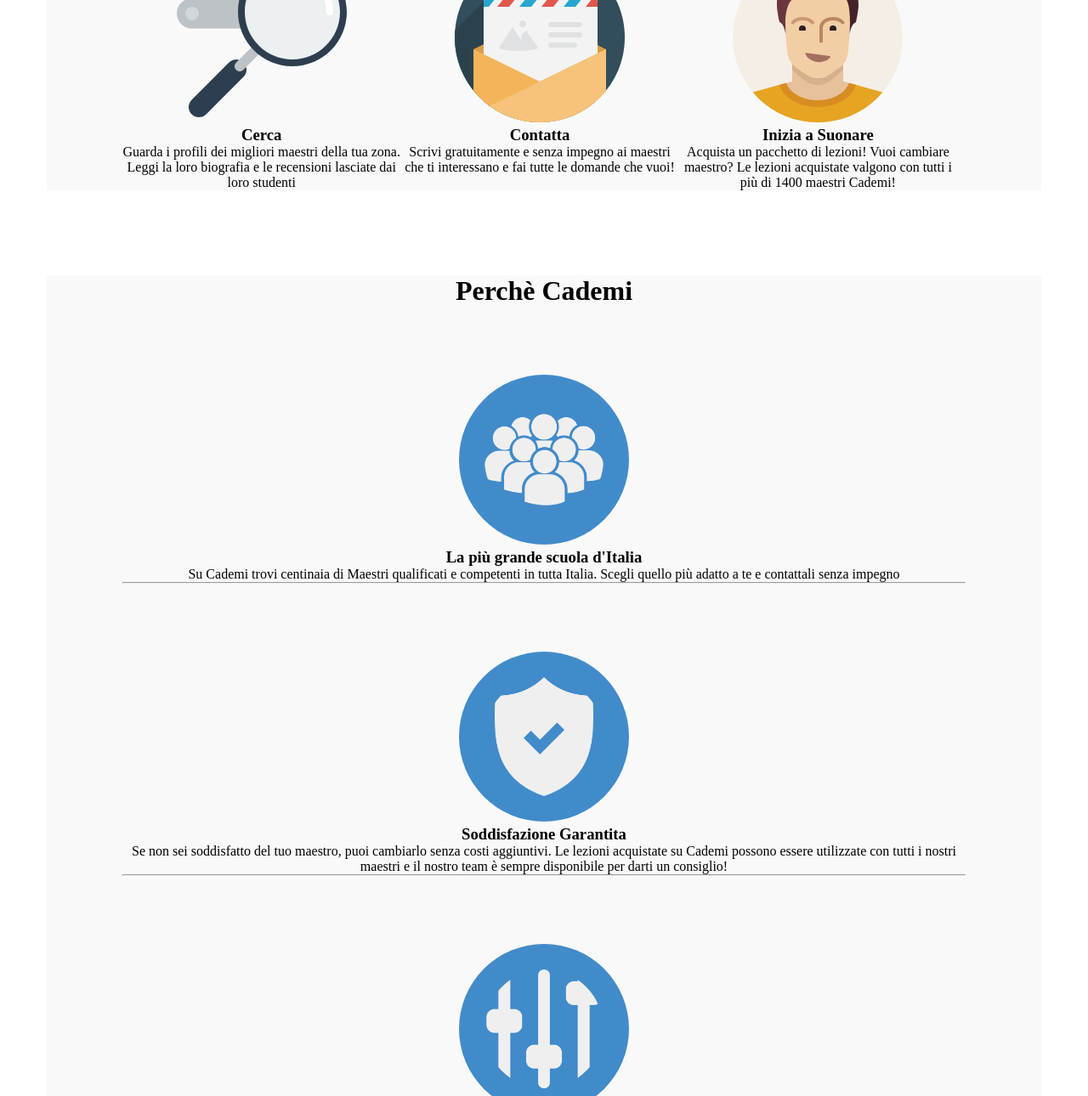
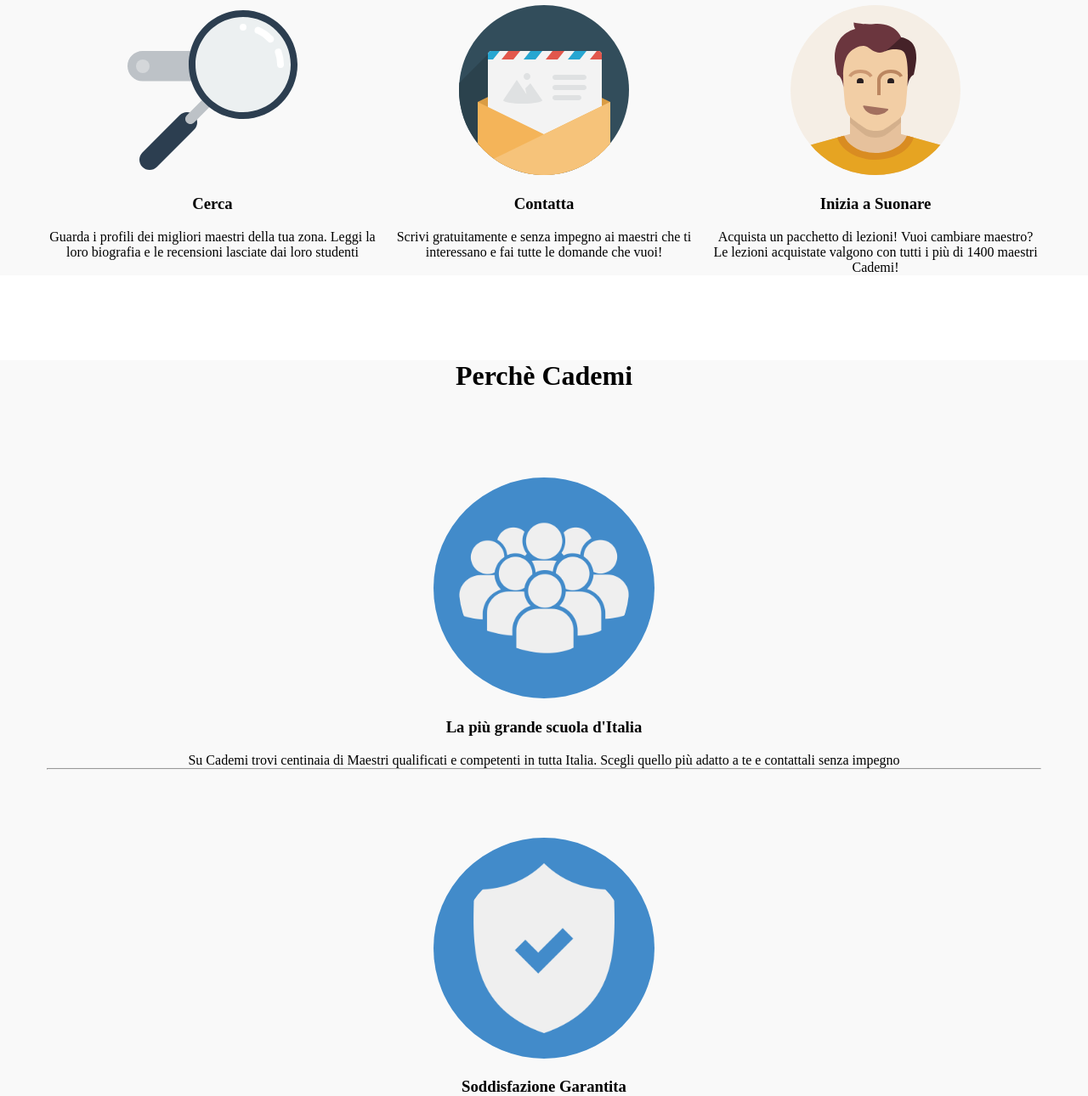
Before and after one commit to APPRENDISTA44/html-css-resp-wannabe-12bool, a plain HTML site: page index.html in a window 1280 px wide. Shown: the part 606-1896 px from the top of the page at 85% size. Drawn offline with Linux system fonts and the light colour scheme.

Commit message:
completamento parte dell'esercizio

```diff
--- a/css/style.css
+++ b/css/style.css
@@ -1,18 +1,11 @@
-.row {
-  width: 992px;
+.container {
   margin-left: auto;
   margin-right: auto;
   margin-top: 100px;
 }
 
 /* BLOCCO LEZIONI */
-#lezioni .row>.left,
-#lezioni .row>.right {
-  width: 50%;
-  float: left;
-}
-
-#lezioni .row img {
+#lezioni .container img {
   /* per centrare orizzontalmente */
   display: block;
   margin-right: auto;
@@ -24,12 +17,6 @@
 }
 
 /* BLOCCO STEPS */
-#steps .row>.left,
-#steps .row>.central,
-#steps .row>.right {
-  float: left;
-  width: 33%;
-}
 
 #steps {
   text-align: center;
@@ -40,27 +27,22 @@
   text-align: center;
 }
 
-#why .row>.first,
-#why .row>.second,
-#why .row>.third {
-  width: 100%;
+#why .container>.first,
+#why .container>.second,
+#why .container>.third {
   margin-top: 80px;
 }
 
-#why .row img {
+#why .container img {
   background-color: #428bca;
   border-radius: 50%;
   padding: 30px
 }
 
 /* COMMON */
-.row::after {
-  content: '';
-  display: table;
-  clear: both;
-}
 
-.container.grey {
+
+.box.grey {
   background-color: #f9f9f9;
 }
 
@@ -71,3 +53,12 @@
 .clear {
   clear: both;
 }
+h1{
+  margin: 21.44px 0;
+}
+h3{
+  margin: 18.72px 0;
+}
+#why .container img {
+  height: 260px;
+}
--- a/index.html
+++ b/index.html
@@ -8,15 +8,15 @@
     <title>Boolean aCademy</title>
   </head>
   <body>
-    <div id="lezioni" class="container">
-      <div class="row">
+    <div id="lezioni" class="box">
+      <div class="container">
         <h1>Lezioni dove vuoi tu</h1>
-        <div class="left">
+        <div class="left col-lg-6">
           <img src="img/icon/maps.png" alt="">
           <h3>A casa tua</h3>
           Scegli il tuo maestro preferito e prenota la prima lezione a casa tua, a casa del maestro o nel suo studio
         </div>
-        <div class="right">
+        <div class="right col-lg-6">
           <img src="img/icon/screen.png" alt="">
           <h3>Online</h3>
           Impara senza muoverti da casa! Scegli da una vastissima lista di maestri abilitati all'insegnamento online, senza doverti preoccupare di distanze e spostamenti
@@ -24,20 +24,20 @@
       </div>
     </div>
 
-    <div id="steps" class="container grey">
-      <div class="row">
+    <div id="steps" class="box grey">
+      <div class="container">
         <h1>Come Funziona</h1>
-        <div class="left">
+        <div class="left col-lg-4">
           <img src="img/search.svg" alt="">
           <h3>Cerca</h3>
           Guarda i profili dei migliori maestri della tua zona. Leggi la loro biografia e le recensioni lasciate dai loro studenti
         </div>
-        <div class="central">
+        <div class="central col-lg-4">
           <img src="img/letter.svg" alt="">
           <h3>Contatta</h3>
           Scrivi gratuitamente e senza impegno ai maestri che ti interessano e fai tutte le domande che vuoi!
         </div>
-        <div class="right">
+        <div class="right col-lg-4">
           <img src="img/male.svg" alt="">
           <h3>Inizia a Suonare</h3>
           Acquista un pacchetto di lezioni! Vuoi cambiare maestro? Le lezioni acquistate valgono con tutti i più di 1400 maestri Cademi!
@@ -45,22 +45,22 @@
       </div>
     </div>
 
-    <div id="why" class="container grey">
-      <div class="row">
+    <div id="why" class="box grey">
+      <div class="container">
         <h1>Perchè Cademi</h1>
-        <div class="first">
+        <div class="first col-lg-12">
           <img src="img/icon/profile.png" alt="">
           <h3>La più grande scuola d'Italia</h3>
           Su Cademi trovi centinaia di Maestri qualificati e competenti in tutta Italia. Scegli quello più adatto a te e contattali senza impegno
           <hr>
         </div>
-        <div class="second">
+        <div class="second col-lg-12">
           <img src="img/icon/secure.png" alt="">
           <h3>Soddisfazione Garantita</h3>
           Se non sei soddisfatto del tuo maestro, puoi cambiarlo senza costi aggiuntivi. Le lezioni acquistate su Cademi possono essere utilizzate con tutti i nostri maestri e il nostro team è sempre disponibile per darti un consiglio!
           <hr>
         </div>
-        <div class="third">
+        <div class="third col-lg-12">
           <img src="img/icon/flex.png" alt="">
           <h3>Flessibile e Conveniente</h3>
           Cademi non ha alcun costo d’iscrizione a differenza delle scuole di musica tradizionali. Inoltre, sei tu a scegliere dove fare lezione e gli orari delle tue lezioni.
```
